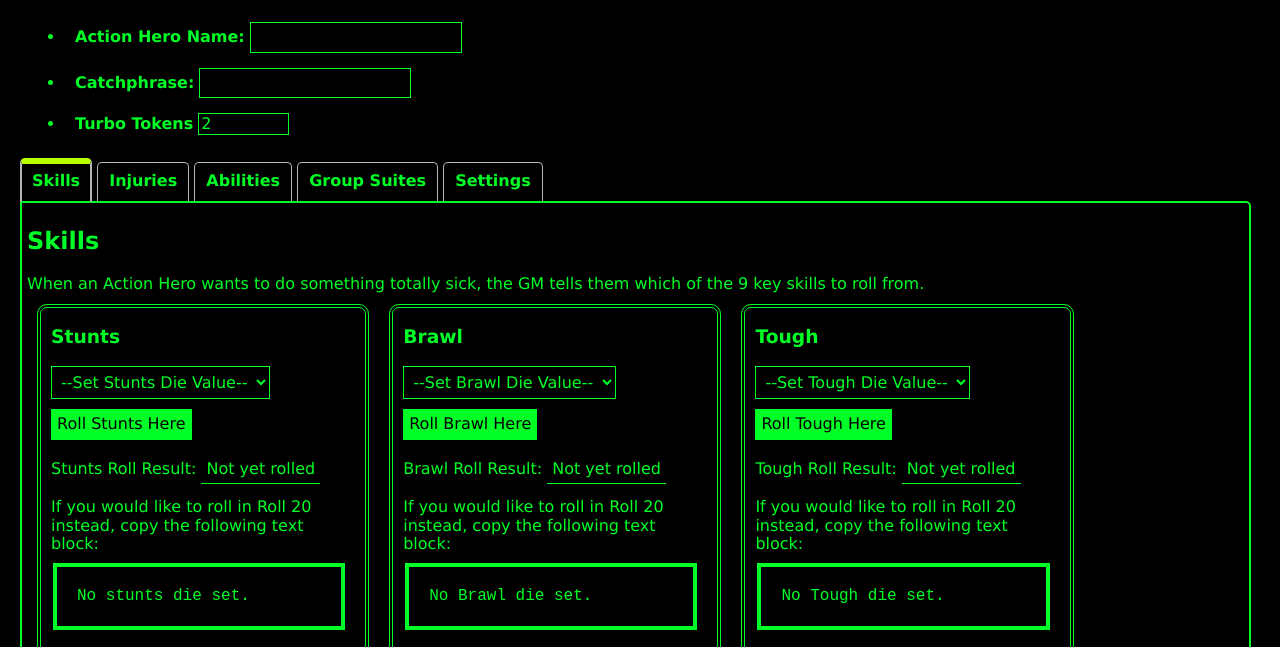
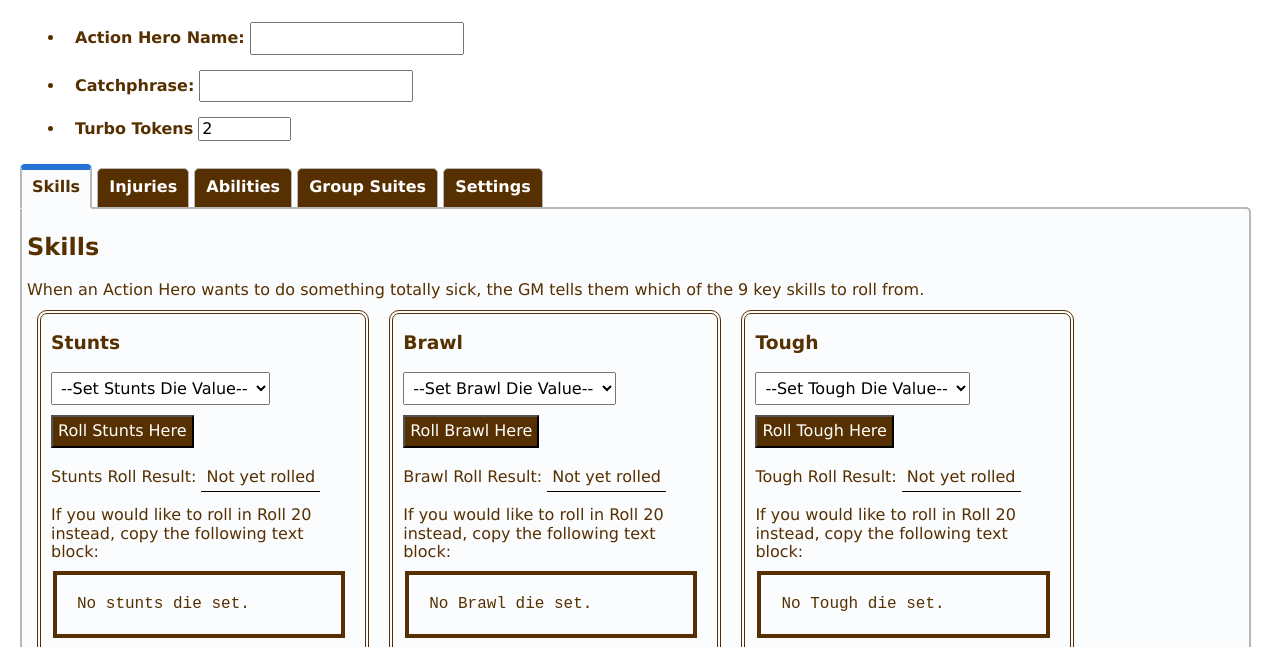
Before and after one commit to CorgiDev/Roll20-NSBU-Roller, a browser extension: page web interface/nsbu.html in a window 1280 px wide. Shown: the part 130-777 px from the top of the page. Drawn offline with Linux system fonts and the light colour scheme.

Commit message:
Adjusted some light theme formatting.

```diff
--- a/web interface/nsbu.html
+++ b/web interface/nsbu.html
@@ -7,8 +7,8 @@
         <link rel="stylesheet" type="text/css" href="styles/normalize.css">
         <link rel="stylesheet" type="text/css" href="styles/main.css">
         <link rel="stylesheet" type="text/css" href="styles/tablist.css">
-        <!-- <link rel="stylesheet" type="text/css" href="styles/light.css"> -->
-        <link rel="stylesheet" type="text/css" href="styles/dark.css">
+        <link rel="stylesheet" type="text/css" href="styles/light.css">
+        <!-- <link rel="stylesheet" type="text/css" href="styles/dark.css"> -->
         <!-- <link rel="stylesheet" type="text/css" href="styles/responsive.css"> -->
     </head>
     <body>
--- a/web interface/styles/light.css
+++ b/web interface/styles/light.css
@@ -5,6 +5,15 @@ body {
 
 code {
     border: 4px solid #563001;
+}
+
+input:hover, input:focus {
+    border: 3px solid black;
+    font-weight: bold;
+}
+
+p span {
+    border-bottom: 1px solid black;
 }
 
 /* Tabpanel Formatting */
```
